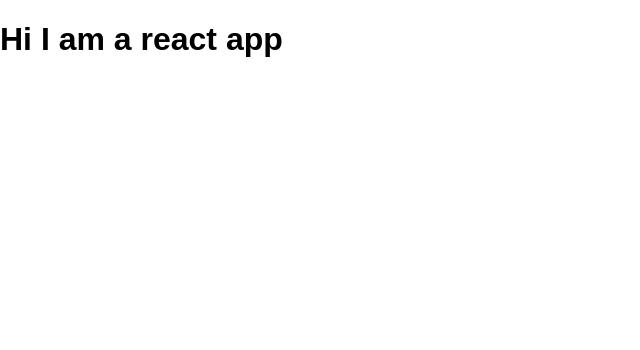
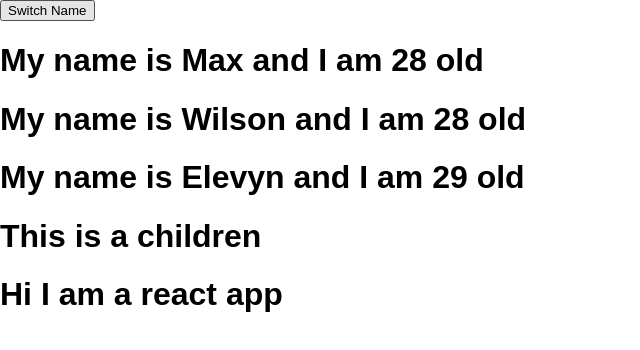
Before and after one commit to yzwang-13/react, a React (Create React App) app: page / in a window 1280 px wide. Shown: the top 350 px of the page, without its empty margins (0-640 px from the left). Built offline with nearby package versions, Linux system fonts and the light colour scheme.

Commit message:
pros, props.children, reusable component

```diff
--- a/src/App.js
+++ b/src/App.js
@@ -1,10 +1,24 @@
 import React, { Component } from 'react';
 import './App.css';
+import Person from './Person/Person';
 
 class App extends Component {
+
+  state = {
+    persons: [
+      {name: 'Max', age: 28},
+      {name: 'Wilson', age: 29},
+      {name: 'Elevyn', age: 29}
+    ]
+  }
+
   render() {
     return (
       <div className="App">
+        <button>Switch Name</button>
+        <Person name="Max" age="28"/>
+        <Person name="Wilson" age="28"/>
+        <Person name="Elevyn" age="29"><h1>This is a children</h1></Person>
         <h1>Hi I am a react app</h1>
       </div>
     );
--- a/src/Person/Person.js
+++ b/src/Person/Person.js
@@ -0,0 +1,12 @@
+import React from 'react';
+
+const person = (props) => {
+    return (
+        <div>
+            <h1> My name is {props.name} and I am {props.age} old</h1>
+            <p>{props.children}</p>
+        </div>
+    )
+};
+
+export default person;
```
